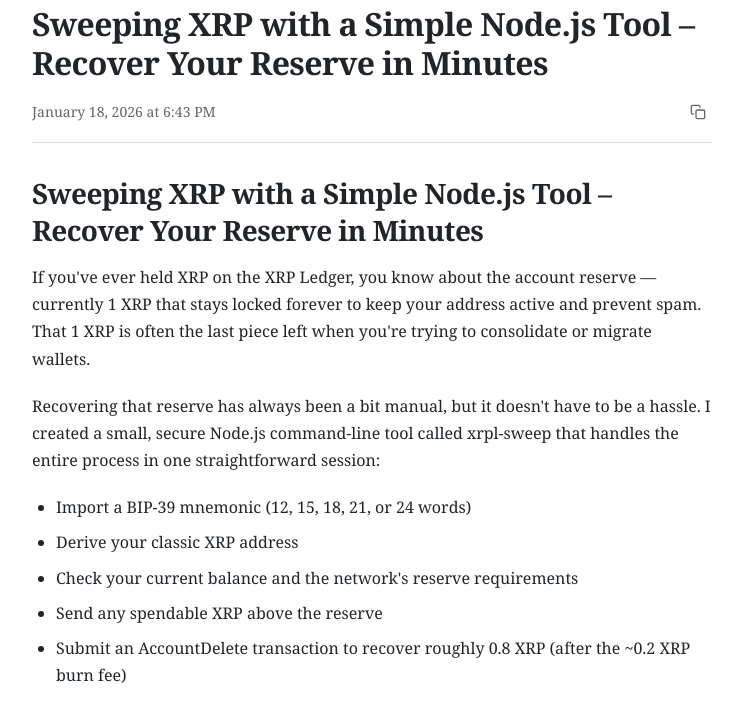
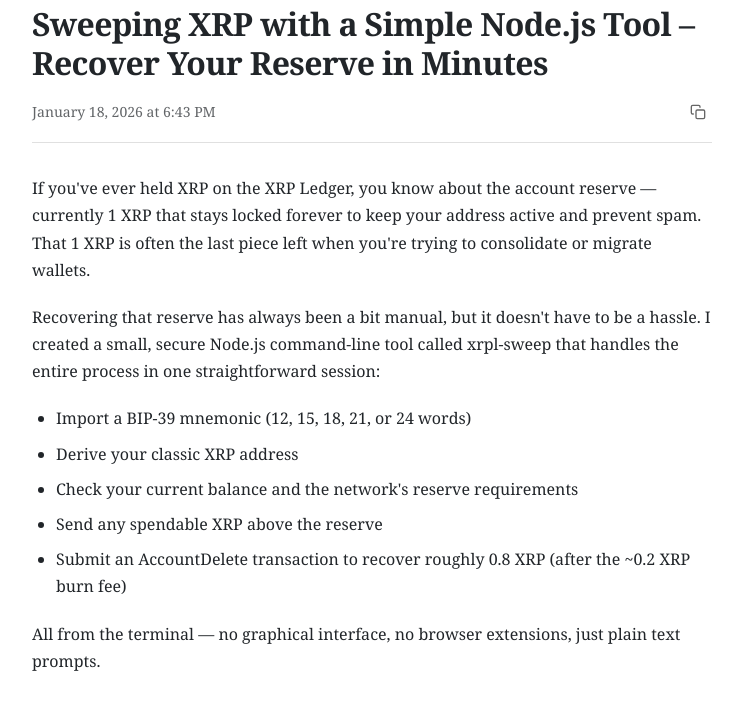
Before and after one commit to ergofobe/ergophobia-blog, an Eleventy site: page posts/2026-01-18-xrpl-sweep.md in a window 1280 px wide. Shown: the part 77-781 px from the top of the page, without its empty margins (268-1011 px from the left). Built offline with nearby package versions, Linux system fonts and the light colour scheme; Eleventy itself is replaced by a stand-in of ours; files that its build step writes are made by us from their sources.

Commit message:
Remove redundant title from XRP sweeping article for improved clarity and formatting.

```diff
--- a/posts/2026-01-18-xrpl-sweep.md
+++ b/posts/2026-01-18-xrpl-sweep.md
@@ -12,8 +12,6 @@ tags:
   - bip39
 layout: article.njk
 ---
-
-# Sweeping XRP with a Simple Node.js Tool – Recover Your Reserve in Minutes
 
 If you've ever held XRP on the XRP Ledger, you know about the account reserve — currently 1 XRP that stays locked forever to keep your address active and prevent spam. That 1 XRP is often the last piece left when you're trying to consolidate or migrate wallets.
 
```
